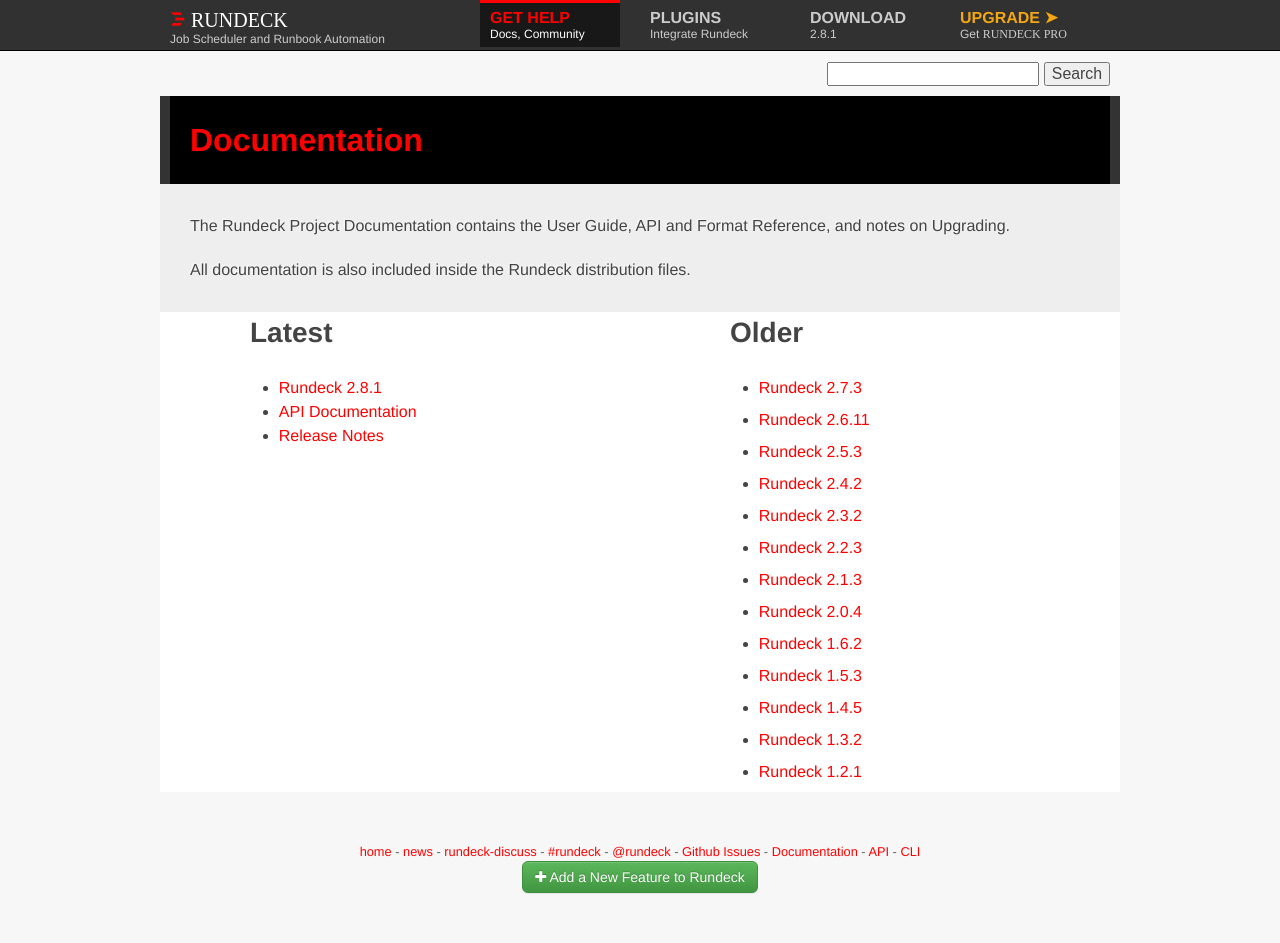
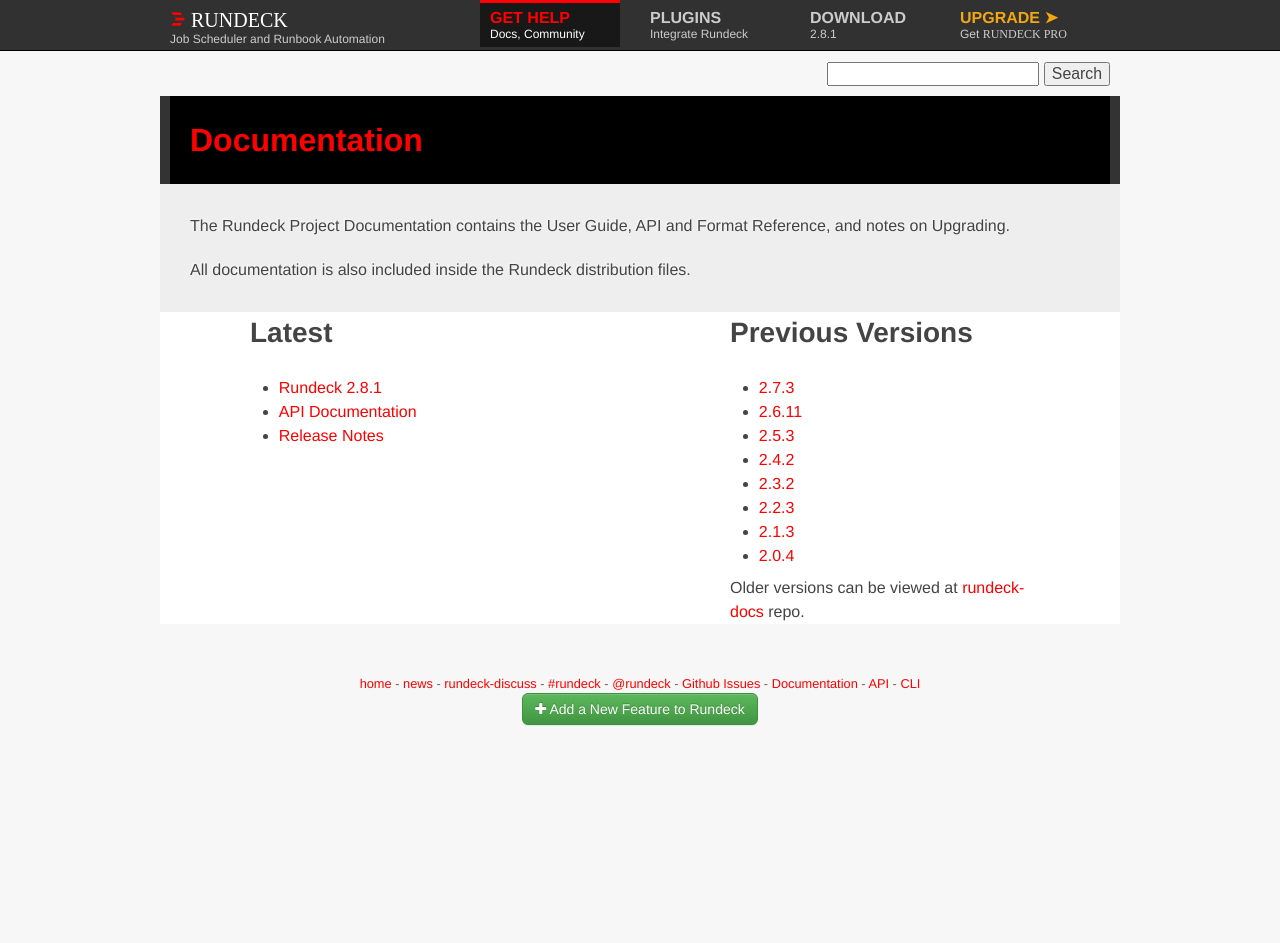
Before and after one commit to rundeck/rundeck-ghpages, a Jekyll site: the page built from docs.html, in a window 1280 px wide. Built offline with Jekyll 4.4.1, drawn with Linux system fonts in a browser that asks for light colours; nearby versions of some CDN libraries; after the commit the page ends 900 px from its top, so only the background shows below that.

Commit message:
Update docs page and remove links to older docs versions

```diff
--- a/docs.html
+++ b/docs.html
@@ -35,7 +35,7 @@
 			</div>
 
 	    	<div class="grid_5 prefix_1">
-                    <h2 id="older">Older</h2>
+                    <h2 id="older">Previous Versions</h2>
 			</div>
 			<div class="clear"></div>
             <div class="grid_4 suffix_1 prefix_1">
@@ -50,49 +50,16 @@
 
 			<div class="grid_4 suffix_1 prefix_1">
                 <ul>
-                    <li><a href="{{ site.url }}/2.7.3/" > Rundeck 2.7.3</a></li>
+                    <li><a href="{{ site.url }}/2.7.3/" >  2.7.3</a></li>
+                    <li><a href="{{ site.url }}/2.6.11/" > 2.6.11</a></li>
+                    <li><a href="{{ site.url }}/2.5.3/" >  2.5.3</a></li>
+                    <li><a href="{{ site.url }}/2.4.2/" >  2.4.2</a></li>
+                    <li><a href="{{ site.url }}/2.3.2/" >  2.3.2</a></li>
+                    <li><a href="{{ site.url }}/2.2.3/" >  2.2.3</a></li>
+                    <li><a href="{{ site.url }}/2.1.3/" >  2.1.3</a></li>
+                    <li><a href="{{ site.url }}/2.0.4/" >  2.0.4</a></li>
                 </ul>
-                <ul>
-                    <li><a href="{{ site.url }}/2.6.11/" > Rundeck 2.6.11</a></li>
-                </ul>
-                <ul>
-                    <li><a href="{{ site.url }}/2.5.3/" > Rundeck 2.5.3</a></li>
-                </ul>
-                <ul>
-                    <li><a href="{{ site.url }}/2.4.2/" > Rundeck 2.4.2</a></li>
-                </ul>
-                <ul>
-                    <li><a href="{{ site.url }}/2.3.2/" > Rundeck 2.3.2</a></li>
-                </ul>
-                <ul>
-                    <li><a href="{{ site.url }}/2.2.3/" > Rundeck 2.2.3</a></li>
-                </ul>
-                <ul>
-                    <li><a href="{{ site.url }}/2.1.3/" > Rundeck 2.1.3</a></li>
-                </ul>
-                <ul>
-                    <li><a href="{{ site.url }}/2.0.4/" > Rundeck 2.0.4</a></li>
-                </ul>
-
-                <ul>
-                    <li><a href="{{ site.url }}/1.6.2/" > Rundeck 1.6.2</a></li>
-                </ul>
-
-                <ul>
-                    <li><a href="{{ site.url }}/1.5.3/" > Rundeck 1.5.3</a></li>
-                </ul>
-
-                <ul>
-                    <li><a href="{{ site.url }}/1.4.5/" > Rundeck 1.4.5</a></li>
-                </ul>
-
-                <ul>
-                    <li><a href="{{ site.url }}/1.3.2/" > Rundeck 1.3.2</a></li>
-                </ul>
-
-                <ul>
-                    <li><a href="{{ site.url }}/1.2.1/" > Rundeck 1.2.1</a></li>
-                </ul>
+                Older versions can be viewed at <a href="https://github.com/rundeck/rundeck-docs/branches/all">rundeck-docs</a> repo.
 		    </div>
 			<div class="clear"></div>
 
```
